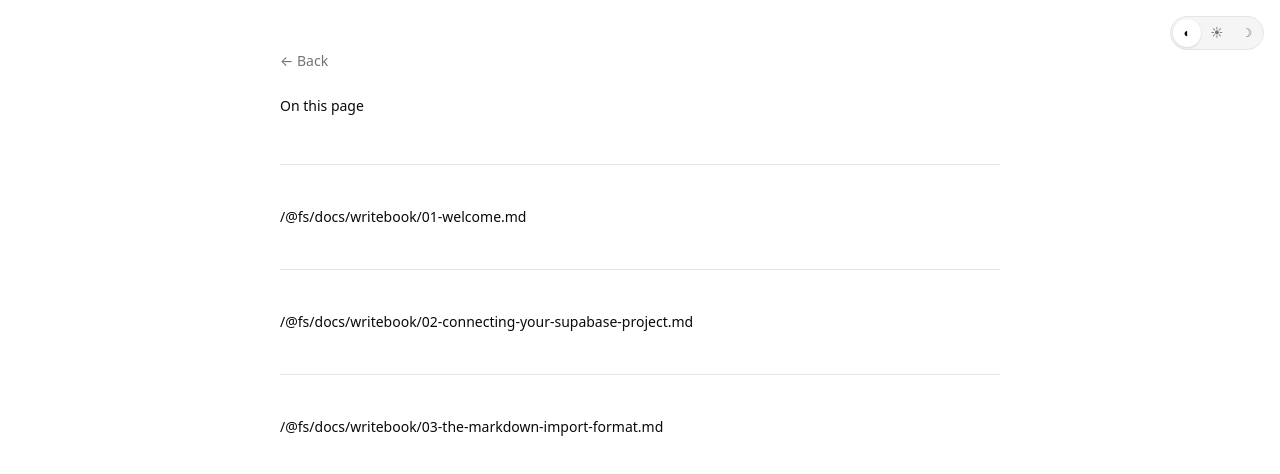
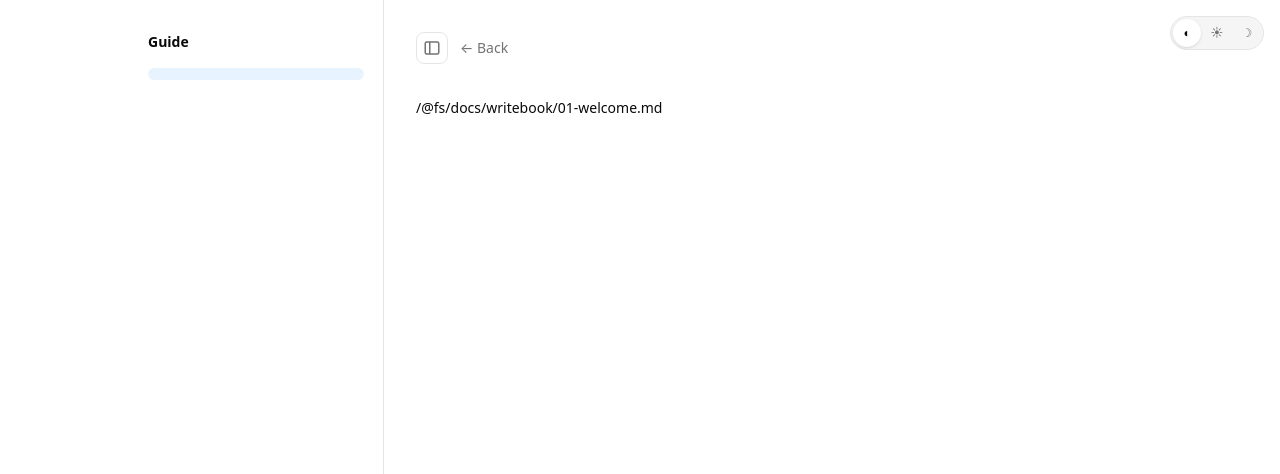
Before and after one commit to yudhvir01/waypoint, a React (Vite) app: page /guide in a window 1280 px wide. Shown: the top 474 px of the page. Built offline with nearby package versions, Linux system fonts and the light colour scheme.

Commit message:
Redesign guide page as sidebar navigation
Replace the single scrolling page with a sidebar nav (like the Omarchy
manual): chapters list on the left, only the selected chapter's content
shown on the right, with a collapse toggle.

```diff
--- a/src/pages/Guide.tsx
+++ b/src/pages/Guide.tsx
@@ -17,40 +17,80 @@ const CHAPTERS = [
   return { slug, title, html: marked.parse(body, { async: false }) };
 });
 
+function MenuIcon() {
+  return (
+    <svg width="18" height="18" viewBox="0 0 24 24" fill="none" stroke="currentColor" strokeWidth="2">
+      <rect x="3" y="4" width="18" height="16" rx="2" />
+      <line x1="9" y1="4" x2="9" y2="20" />
+    </svg>
+  );
+}
+
 export function Guide() {
   const { hash } = useLocation();
   const [backTo, setBackTo] = useState<string>("/connect");
+  const [sidebarOpen, setSidebarOpen] = useState(true);
 
   useEffect(() => {
     setBackTo(loadSupabaseConfig() ? "/login" : "/connect");
-    if (hash) {
-      document.getElementById(hash.slice(1))?.scrollIntoView({ behavior: "smooth" });
-    }
-  }, [hash]);
+  }, []);
+
+  const activeSlug = hash ? hash.slice(1) : CHAPTERS[0].slug;
+  const chapter = CHAPTERS.find((c) => c.slug === activeSlug) ?? CHAPTERS[0];
+
+  useEffect(() => {
+    window.scrollTo({ top: 0 });
+  }, [activeSlug]);
 
   return (
-    <div className="mx-auto max-w-3xl px-6 py-12">
-      <Link to={backTo} className="text-sm text-muted-foreground hover:underline">
-        ← Back
-      </Link>
+    <div className="mx-auto flex min-h-screen max-w-5xl">
+      <aside
+        className={`shrink-0 overflow-hidden border-r border-border transition-all duration-200 ${
+          sidebarOpen ? "w-64" : "w-0 border-r-0"
+        }`}
+      >
+        <div className="w-64 px-5 py-8">
+          <p className="text-sm font-semibold text-foreground">Guide</p>
+          <nav className="mt-4 flex flex-col gap-0.5 text-sm">
+            {CHAPTERS.map((c) => (
+              <Link
+                key={c.slug}
+                to={`/guide#${c.slug}`}
+                className={`rounded-md px-2 py-1.5 transition-colors ${
+                  c.slug === activeSlug
+                    ? "bg-accent font-medium text-accent-foreground"
+                    : "text-muted-foreground hover:bg-accent hover:text-accent-foreground"
+                }`}
+              >
+                {c.title}
+              </Link>
+            ))}
+          </nav>
+        </div>
+      </aside>
 
-      <div className="mt-6 flex flex-col gap-2 border-b border-border pb-6 text-sm">
-        <span className="font-medium text-foreground">On this page</span>
-        {CHAPTERS.map((c) => (
-          <a key={c.slug} href={`#${c.slug}`} className="text-primary hover:underline">
-            {c.title}
-          </a>
-        ))}
+      <div className="min-w-0 flex-1 px-8 py-8">
+        <div className="flex items-center gap-3">
+          <button
+            type="button"
+            onClick={() => setSidebarOpen((v) => !v)}
+            aria-label={sidebarOpen ? "Hide chapter list" : "Show chapter list"}
+            aria-pressed={sidebarOpen}
+            className="flex h-8 w-8 shrink-0 items-center justify-center rounded-md border border-border text-muted-foreground transition-colors hover:bg-accent hover:text-accent-foreground"
+          >
+            <MenuIcon />
+          </button>
+          <Link to={backTo} className="text-sm text-muted-foreground hover:underline">
+            ← Back
+          </Link>
+        </div>
+
+        <div
+          key={chapter.slug}
+          className="prose prose-sm mt-8 max-w-none dark:prose-invert"
+          dangerouslySetInnerHTML={{ __html: chapter.html }}
+        />
       </div>
-
-      {CHAPTERS.map((c) => (
-        <section key={c.slug} id={c.slug} className="scroll-mt-8 border-b border-border py-10 last:border-0">
-          <div
-            className="prose prose-sm max-w-none dark:prose-invert"
-            dangerouslySetInnerHTML={{ __html: c.html }}
-          />
-        </section>
-      ))}
     </div>
   );
 }
```
